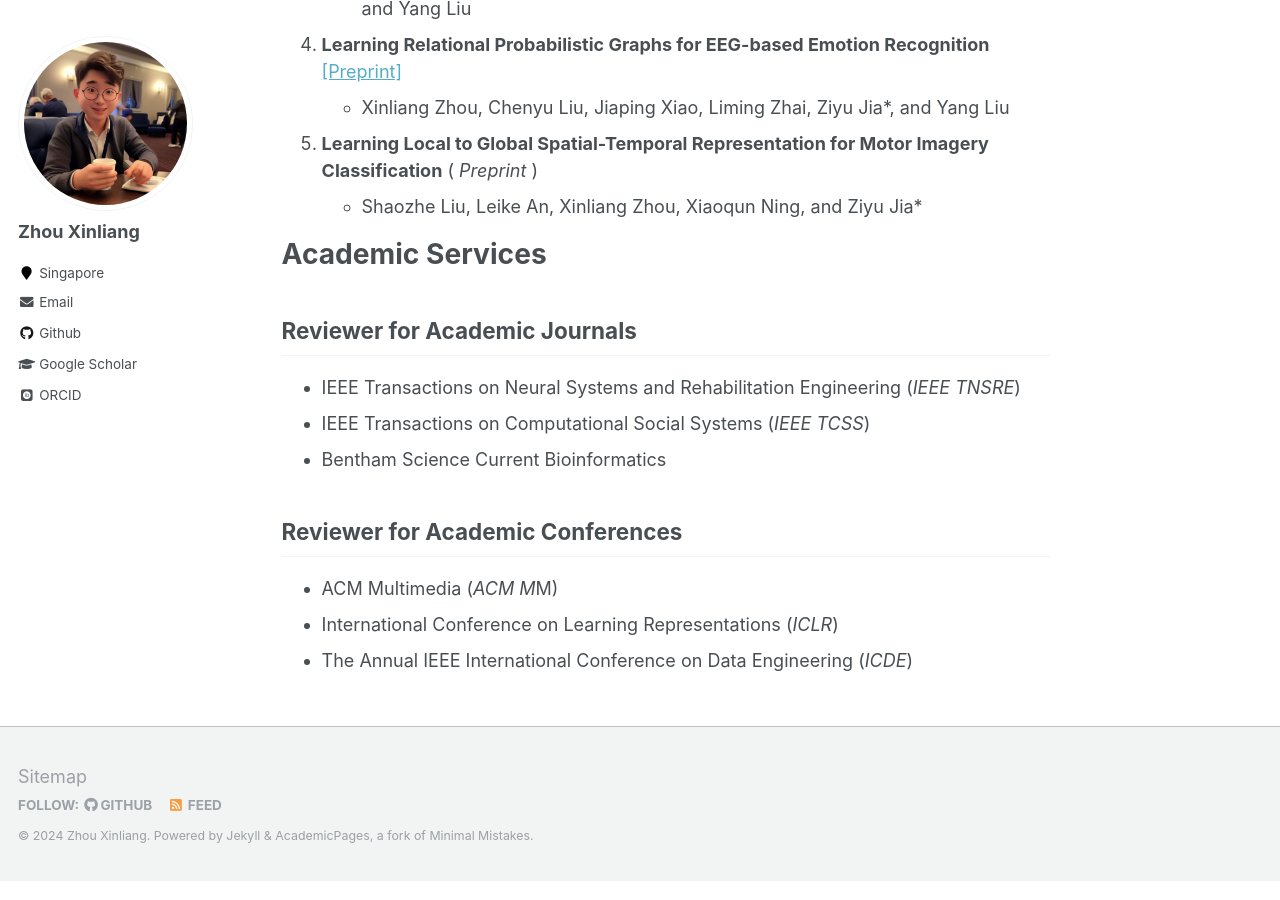
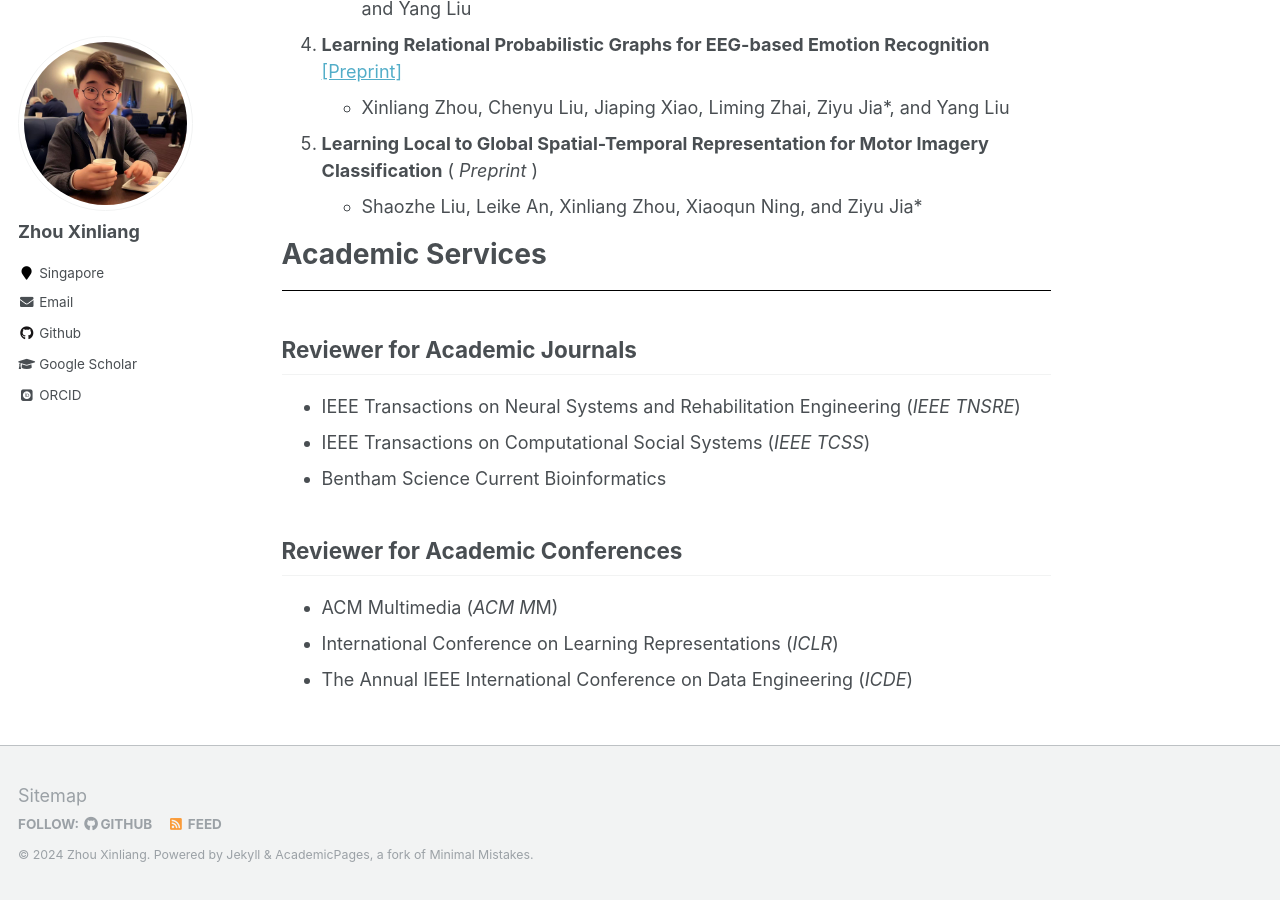
Before and after one commit to xinliangzhou/xinliangzhou.github.io, a Jekyll site: the page built from _pages/about.md, in a window 1280 px wide and 900 px high, scrolled down 1597 px. Built offline with Jekyll 4.4.1, drawn with Linux system fonts in a browser that asks for light colours; some web fonts are replaced.

Commit message:
Update about.md

```diff
--- a/_pages/about.md
+++ b/_pages/about.md
@@ -67,6 +67,8 @@ Journal Papers
 
 Academic Services
 ======
+<hr style="border: none; height: 1px; color: black; background-color: black;" />
+
 
 Reviewer for Academic Journals
 ------
```
